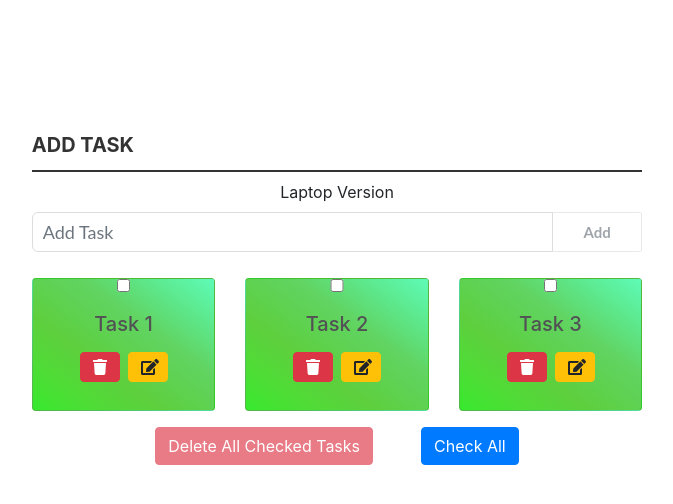
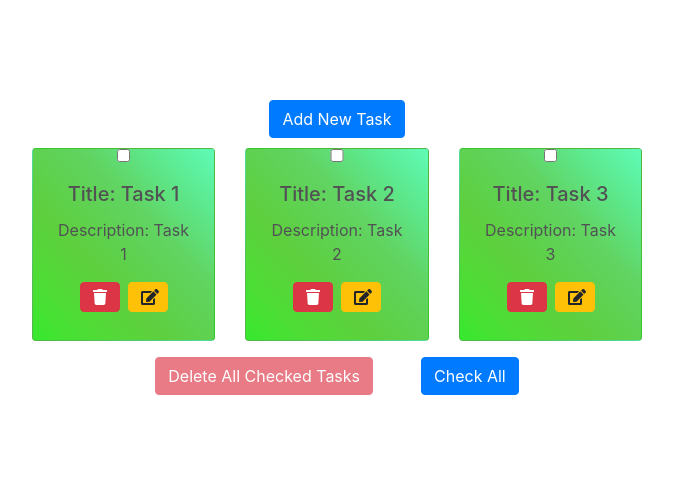
Before and after one commit to robmkrtumyan/bitschool, a React (Create React App) app: page / in a window 1280 px wide. Shown: the top 504 px of the page, without its empty margins (303-976 px from the left). Built offline with nearby package versions, Linux system fonts and the light colour scheme.

Commit message:
Confirm Delete Tasks & Add New Task Button

```diff
--- a/src/Components/ToDoList/AddTask/AddTask.css
+++ /dev/null
@@ -1,53 +0,0 @@
-label[for='new-task'] {
-    display: block;
-    margin: 0 0 20px;
-}
-
-label[for='new-task'] {
-    color: #333;
-    font-weight: 700;
-    font-size: 20px;
-    border-bottom: 2px solid #333;
-    padding: 30px 0 10px;
-    margin: 0;
-    text-transform: uppercase;
-}
-
-.new-task, .todo-button {
-    outline: none;
-}
-
-.new-task {
-    margin: 0;
-    width: 100%;
-    font-size: 18px;
-    line-height: 18px;
-    height: 40px;
-    padding: 10px;
-    border: 1px solid #ddd;
-    background: #fff;
-    border-radius: 6px;
-    font-family: Lato, sans-serif;
-    color: #888;
-}
-
-.new-task:focus {
-    color: #333;
-}
-
-.todo-button {
-    background: none;
-    border: 0.2px solid #DDDDDD;
-    border-radius: 2.2px;
-    color: #888;
-    font-size: 15px;
-    font-weight: bold;
-    width: 90px;
-    height: 40px;
-    font-family: Lato, sans-serif;
-    cursor: pointer;
-}
-
-.todo-button:hover {
-    color: rgb(53, 240, 84);
-}
--- a/src/Components/ToDoList/AddTask/AddTask.jsx
+++ /dev/null
@@ -1,77 +0,0 @@
-import React, { Component } from 'react'
-import './AddTask.css'
-import { Row, Col, InputGroup, FormControl, Button} from 'react-bootstrap'
-import withScreenSizes from '../../HOC/withScreenSizes'
-import PropTypes from 'prop-types'
-
-class AddTask extends Component {
-    state = {
-        inputValue: ""
-    }
-
-    changeInputHandler = (event) => {
-        const {value} = event.target
-        this.setState({
-            inputValue: value
-        })
-    }
-
-    addHandler = (event) => {
-        const {key, type} = event
-        if(!this.state.inputValue || (type === "keypress" && key !== "Enter"))
-            return
-
-        this.props.addTaskHandler(this.state.inputValue)
-        this.setState({
-            inputValue: ""
-        })
-    }
-
-    render() {
-        const {selectedTaskCheck} = this.props
-        const inputValue = this.state.inputValue
-        return (
-            <div>
-                <Row className="justify-content-md-center">
-                    <Col md={12}>
-                        <label htmlFor="new-task">Add Task</label>
-                    </Col>
-                </Row>
-                <Row className="mt-2">
-                    <Col>
-                        <div className="d-flex justify-content-center mb-2">
-                            {this.props.width > 1200 ? "Laptop Version" : "Mobile Version"}
-                        </div>
-                        <InputGroup className="mb-3">
-                            <FormControl
-                                className="new-task"
-                                placeholder="Add Task"
-                                onKeyPress={this.addHandler}
-                                onChange={this.changeInputHandler}
-                                value={this.state.inputValue}
-                                disabled={selectedTaskCheck}
-                            />
-                            <InputGroup.Append>
-                                <Button
-                                    variant="outline-secondary"
-                                    className="todo-button"
-                                    onClick={this.addHandler}
-                                    disabled={selectedTaskCheck || !inputValue}
-                                >
-                                    Add
-                                </Button>
-                            </InputGroup.Append>
-                        </InputGroup>
-                    </Col>
-                </Row>
-            </div>
-        )
-    }
-}
-
-AddTask.propTypes = {
-    addTaskHandler: PropTypes.func.isRequired,
-    selectedTaskCheck: PropTypes.bool.isRequired
-}
-
-export default withScreenSizes(AddTask);
--- /dev/null
+++ b/src/Components/ToDoList/AddTaskModal/AddTaskModal.jsx
@@ -0,0 +1,102 @@
+import React, { Component } from 'react'
+import { Modal, Form, FormControl, Button } from 'react-bootstrap'
+
+class AddTaskModal extends Component {
+    constructor(props) {
+        super(props)
+
+        this.state = {
+            title: "",
+            description: ""
+        }
+
+        this.inputFocus = React.createRef()
+    }
+
+    componentDidMount(){
+        this.inputFocus.current.focus()
+    }
+
+    changeInputHandler = (event) => {
+        const {name, value} = event.target
+        this.setState({
+            [name]: value
+        })
+    }
+
+    addHandler = (event) => {
+        const { onHide, addTaskHandler } = this.props
+        const { title, description } = this.state
+        const {key, type} = event
+        if(!title || !description || (type === "keypress" && key !== "Enter"))
+            return
+
+        const formData = {
+            title,
+            description
+        }
+
+        addTaskHandler(formData)
+        onHide()
+    }
+
+    render() {
+        const { onHide, selectedTaskCheck } = this.props
+        const { title, description } = this.state
+        return (
+            <Modal
+                show={true}
+                onHide={onHide}
+                size="lg"
+                aria-labelledby="contained-modal-title-vcenter"
+                centered
+            >
+                <Modal.Header closeButton>
+                    <Modal.Title id="contained-modal-title-vcenter">
+                        Add Task
+                    </Modal.Title>
+                </Modal.Header>
+                <Modal.Body>
+                <Form className="mb-3" onSubmit={this.formSubmit}>
+                            <Form.Group>
+                            <FormControl
+                                name="title"
+                                ref={this.inputFocus}
+                                className="new-task"
+                                placeholder="Add Title"
+                                onKeyPress={this.addHandler}
+                                onChange={this.changeInputHandler}
+                                value={title}
+                                disabled={selectedTaskCheck}
+                            />
+                            </Form.Group>
+                            <Form.Group>
+                                <Form.Control
+                                    name="description"
+                                    style={{resize: "none"}}
+                                    placeholder="Description"
+                                    onKeyPress={this.addHandler}
+                                    value={description}
+                                    onChange={this.changeInputHandler}
+                                    as="textarea"
+                                    rows={3}
+                                />
+                            </Form.Group>
+                        </Form>
+                </Modal.Body>
+                <Modal.Footer>
+                    <Button onClick={onHide} variant="secondary">Close</Button>
+                    <Button
+                        variant="primary"
+                        onClick={this.addHandler}
+                        disabled={selectedTaskCheck || !title || !description}
+                    >
+                        Add
+                    </Button>
+                </Modal.Footer>
+            </Modal>
+        )
+    }
+}
+
+export default AddTaskModal
--- /dev/null
+++ b/src/Components/ToDoList/DeleteConfirm/Confirm.jsx
@@ -0,0 +1,26 @@
+import {Modal, Button} from 'react-bootstrap'
+
+const Confirm = (props) => {
+    const { onHide, deleteConfirm, count } = props
+    const deleteConfirmed = () => {
+        deleteConfirm()
+        onHide()
+    }
+    return(
+        <Modal show={true} onHide={onHide} animation={false}>
+            <Modal.Header closeButton>
+                <Modal.Title>Do you want to delete selected {count} of Tasks?</Modal.Title>
+            </Modal.Header>
+            <Modal.Footer>
+                <Button variant="secondary" onClick={onHide}>
+                    Cancel
+                </Button>
+                <Button variant="danger" onClick={deleteConfirmed}>
+                    Delete
+                </Button>
+            </Modal.Footer>
+        </Modal>
+    )
+}
+
+export default Confirm
--- a/src/Components/ToDoList/Task/Task.jsx
+++ b/src/Components/ToDoList/Task/Task.jsx
@@ -17,6 +17,7 @@ function Task(props) {
     const selTask = ['cardTask']
     if(selectedTask)
         selTask.push('checkedTask')
+
     return (
             <Card className={selTask.join(' ')}>
                 <input
@@ -25,7 +26,8 @@ function Task(props) {
                     checked={selectedTask}
                 />
                 <Card.Body>
-                    <Card.Title className="text-center">{task.title}</Card.Title>
+                    <Card.Title className="text-center">Title: {task.title}</Card.Title>
+                    <Card.Text className="text-center">Description: {task.description}</Card.Text>
                         <div className="d-flex justify-content-center mt-3">
                             <Button
                                 variant="danger"
@@ -51,7 +53,8 @@ function Task(props) {
 Task.propTypes = {
     tasks: PropTypes.shape({
         _id: PropTypes.string.isRequired,
-        title: PropTypes.string.isRequired
+        title: PropTypes.string.isRequired,
+        description: PropTypes.string.isRequired
     }),
     deleteTask: PropTypes.func.isRequired,
     checkedToggleHandler: PropTypes.func.isRequired,
--- a/src/Components/ToDoList/ToDoList.jsx
+++ b/src/Components/ToDoList/ToDoList.jsx
@@ -1,35 +1,54 @@
 import React, { Component } from 'react'
 import { Container, Row, Col, Button } from 'react-bootstrap'
 import uuid from 'react-uuid'
-import AddTask from './AddTask/AddTask'
 import Task from './Task/Task'
-import withScreenSizes from '../HOC/withScreenSizes'
 import './ToDoList.css'
+import AddTaskModal from './AddTaskModal/AddTaskModal'
+import Confirm from './DeleteConfirm/Confirm'
 
 class ToDoList extends Component {
     state = {
         tasks: [
             {
                 _id: uuid(),
-                title: "Task 1"
+                title: "Task 1",
+                description: "Task 1"
             },
             {
                 _id: uuid(),
-                title: "Task 2"
+                title: "Task 2",
+                description: "Task 2"
             },
             {
                 _id: uuid(),
-                title: "Task 3"
+                title: "Task 3",
+                description: "Task 3"
             }
         ],
-        selectedTasks: new Set()
+        selectedTasks: new Set(),
+        openToggleModal: false,
+        openToggleConfirm: false
     }
 
-    addTaskHandler = (value) => {
+    toggleOpenModal = () => {
+        const {openToggleModal} = this.state
+        this.setState({
+            openToggleModal: !openToggleModal
+        })
+    }
+
+    toggleOpenConfirm = () => {
+        const {openToggleConfirm} = this.state
+        this.setState({
+            openToggleConfirm: !openToggleConfirm
+        })
+    }
+
+    addTaskHandler = (formData) => {
         const tasks = [...this.state.tasks]
         tasks.push({
-            title: value,
-            _id: uuid()
+            _id: uuid(),
+            ...formData
         })
         this.setState({
             tasks,
@@ -65,7 +84,7 @@ class ToDoList extends Component {
     }
 
     checkedAllHandler = () => {
-        const {tasks, selectedTasks} = this.state
+        const { tasks, selectedTasks } = this.state
         let selectedTask = selectedTasks
         if(tasks.length === selectedTask.size){
             selectedTask.clear()
@@ -80,7 +99,12 @@ class ToDoList extends Component {
     }
 
     render() {
-        const {tasks, selectedTasks} = this.state
+        const {
+            tasks,
+            selectedTasks,
+            openToggleModal,
+            openToggleConfirm
+        } = this.state
         const showTasks = tasks.map( task => {
             return(
                 <Col key={uuid()} md={3} lg={4}>
@@ -95,14 +119,16 @@ class ToDoList extends Component {
             )
         })
         return (
+            <>
                 <Container>
                     <div className="todo-wrapper">
                         <Row>
-                        <Col>
-                            <AddTask
-                                addTaskHandler={this.addTaskHandler}
-                                selectedTaskCheck={!!selectedTasks.size}
-                            />
+                            <Col className="d-flex justify-content-center">
+                                <Button
+                                    onClick={this.toggleOpenModal}
+                                >
+                                    Add New Task
+                                </Button>
                             </Col>
                         </Row>
                         <Row className="justify-content-around">
@@ -111,7 +137,8 @@ class ToDoList extends Component {
                         <Row  className="justify-content-center mt-3">
                             <Button
                                 variant="danger"
-                            onClick={this.deleteCheckedHandlerTasks}
+                                //
+                                onClick={this.toggleOpenConfirm}
                                 disabled={!!!selectedTasks.size}
                             >
                                 Delete All Checked Tasks
@@ -127,8 +154,21 @@ class ToDoList extends Component {
                         </Row>
                     </div>
                 </Container>
+
+                { openToggleModal && <AddTaskModal
+                    onHide={this.toggleOpenModal}
+                    addTaskHandler={this.addTaskHandler}
+                    selectedTaskCheck={!!selectedTasks.size}
+                /> }
+
+                { openToggleConfirm && <Confirm
+                    count={selectedTasks.size}
+                    deleteConfirm={this.deleteCheckedHandlerTasks}
+                    onHide={this.toggleOpenConfirm}
+                />}
+            </>
         )
     }
 }
 
-export default withScreenSizes(ToDoList);
+export default ToDoList;
```
Lines whose indentation alone changed are shown as unchanged.
